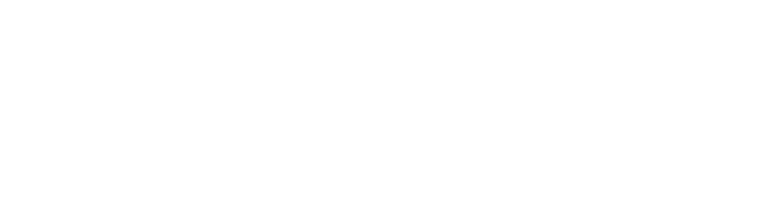
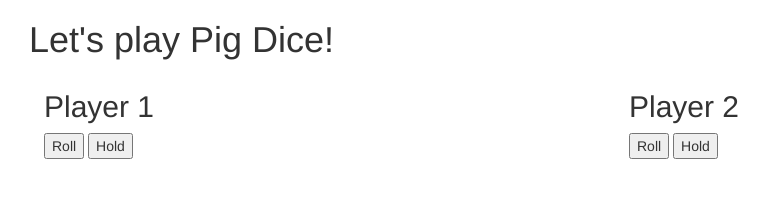
Before and after one commit to jiwonk42/pig-dice, a plain HTML site: page index.html in a window 1280 px wide. Shown: the whole page, without its empty margins (26-795 px from the left). Drawn offline with Linux system fonts and the light colour scheme.

Commit message:
structure user interface.

```diff
--- a/index.html
+++ b/index.html
@@ -8,6 +8,27 @@
     <title>Pig Dice</title>
   </head>
   <body>
+    <div class="container">
+      <div class="row">
+        <h1>Let's play Pig Dice!</h1>
+        <!-- Player 1 -->
+        <div class="col-md-6">
+          <form id="player1">
+            <h2>Player 1</h2>
+            <button id="submit1" type="submit" name="button">Roll</button>
+            <button id="hold1" type="button" name="button">Hold</button>
+          </form>
+        </div>
 
+        <!-- Player 2 -->
+        <div class="col-md-6">
+          <form id="player2">
+            <h2>Player 2</h2>
+            <button id="submit2" type="submit" name="button">Roll</button>
+            <button id="hold2" type="button" name="button">Hold</button>
+          </form>
+        </div>
+      </div>
+    </div>
   </body>
 </html>
```
